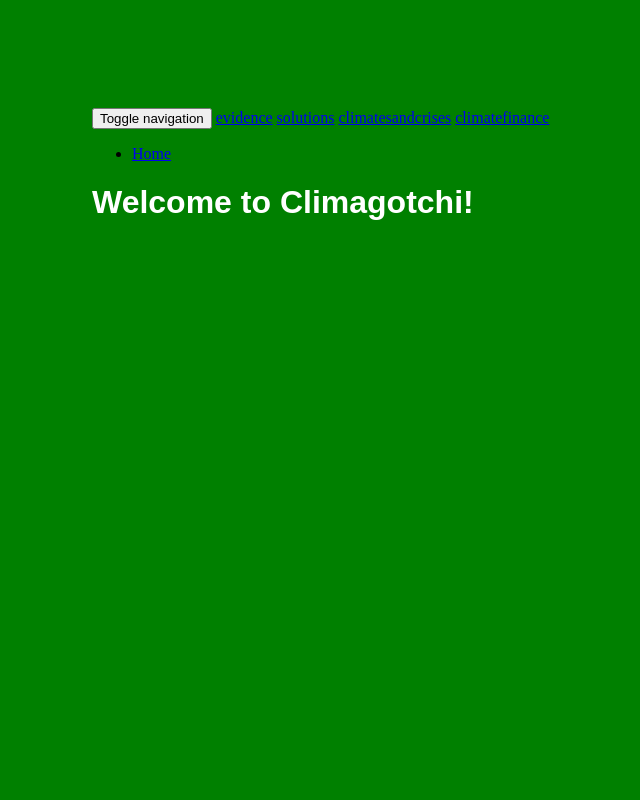
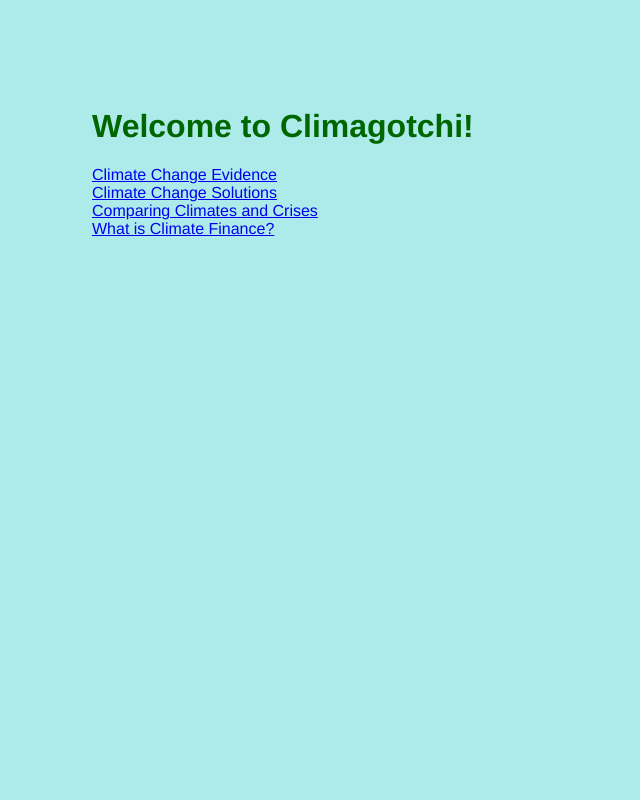
Before and after one commit to mdghayman/Climagotchi, a Flask app: page / in a window 1280 px wide. Shown: the whole page, without its empty margins (16-656 px from the left). Run offline with Flask 2, Linux system fonts and the light colour scheme; some libraries are stand-ins or nearby versions.

Commit message:
- Improved basic CSS in style.css.

```diff
--- a/static/style.css
+++ b/static/style.css
@@ -1,36 +1,9 @@
 body {
-    background-color: green;
+    background-color: #adebeb;
     padding-top: 100px;
     padding-right: 100px;
     padding-bottom: 100px;
     padding-left: 100px;
+    font-family: Helvetica;
+    color: #006600;
 }
-.starter-template {
-  padding: 40px 15px;
-  text-align: center;
-}
-
-h1 {
-  font-family: Arial;
-  color: white;
-}
-
-h2 {
-  font-family: Arial;
-  color: white;
-}
-
-h3 {
-  font-family: Arial;
-  color: white;
-}
-
-h4 {
-  font-family: Arial;
-  color: white;
-}
-
-p {
-  font-family: Arial;
-  color: white;
-}
--- a/templates/ClimateChangeEvidence.html
+++ b/templates/ClimateChangeEvidence.html
@@ -1,6 +1,8 @@
-<!doctype html>
+{% extends 'base.html' %}
 
-<link rel="stylesheet" href="{{ url_for('static', filename='style.css') }}">
+{% block title %}
+    Climate Change Evidence
+{% endblock %}
 
 {% block content %}
 
--- a/templates/ClimateChangeSolutions.html
+++ b/templates/ClimateChangeSolutions.html
@@ -1,6 +1,8 @@
-<!doctype html>
+{% extends 'base.html' %}
 
-<link rel="stylesheet" href="{{ url_for('static', filename='style.css') }}">
+{% block title %}
+    Climate Change Solutions
+{% endblock %}
 
 {% block content %}
 
--- a/templates/ComparingClimatesAndCrises.html
+++ b/templates/ComparingClimatesAndCrises.html
@@ -1,6 +1,8 @@
-<!doctype html>
+{% extends 'base.html' %}
 
-<link rel="stylesheet" href="{{ url_for('static', filename='style.css') }}">
+{% block title %}
+    Comparing Climates and Crises
+{% endblock %}
 
 {% block content %}
 
--- a/templates/WhatIsClimateFinance.html
+++ b/templates/WhatIsClimateFinance.html
@@ -1,6 +1,8 @@
-<!doctype html>
+{% extends 'base.html' %}
 
-<link rel="stylesheet" href="{{ url_for('static', filename='style.css') }}">
+{% block title %}
+    What is Climate Finance?
+{% endblock %}
 
 {% block content %}
 
--- /dev/null
+++ b/templates/base.html
@@ -0,0 +1,10 @@
+<html>
+<head>
+    <title>{% block title %} {% endblock %}</title>
+    <link rel="stylesheet" type="text/css" href="{{url_for('static', filename='style.css')}}">
+</head>
+<body>
+    {% block content %}
+    {% endblock %}
+</body>
+</html>
--- a/templates/index.html
+++ b/templates/index.html
@@ -1,37 +1,13 @@
-<!doctype html>
+{% extends 'base.html' %}
 
-<link rel="stylesheet" href="{{ url_for('static', filename='style.css') }}">
+{% block title %}
+    Home Page
+{% endblock %}
 
 {% block content %}
-
-<nav class="navbar navbar-inverse navbar-fixed-top">
-    <div class="container">
-        <div class="navbar-header">
-            <button type="button" class="navbar-toggle collapsed"
-            data-toggle="collapse" data-target="#navbar"
-            aria-expanded="false" aria-controls="navbar">
-            <span class="sr-only">Toggle navigation</span>
-            <span class="icon-bar"></span>
-            <span class="icon-bar"></span>
-            <span class="icon-bar"></span>
-        </button>
-        <a href="{{ url_for('evidence') }}">evidence</a>
-        <a href="{{ url_for('solutions') }}">solutions</a>
-        <a href="{{ url_for('climatesandcrises') }}">climatesandcrises</a>
-        <a href="{{ url_for('climatefinance') }}">climatefinance</a>
-        </div>
-        <div id="navbar" class="collapse navbar-collapse">
-            <ul class="nav navbar-nav">
-                <li class="active"><a href="#">Home</a></li>
-            </ul>
-        </div>
-    </div>
-</nav>
-
-<h1>
-  Welcome to Climagotchi!
-</h1>
-
-
-
+    <h1>Welcome to Climagotchi!</h1>
+    <a href="{{ url_for('evidence') }}">Climate Change Evidence</a><br>
+    <a href="{{ url_for('solutions') }}">Climate Change Solutions</a><br>
+    <a href="{{ url_for('climatesandcrises') }}">Comparing Climates and Crises</a><br>
+    <a href="{{ url_for('climatefinance') }}">What is Climate Finance?</a><br>
 {% endblock %}
```
